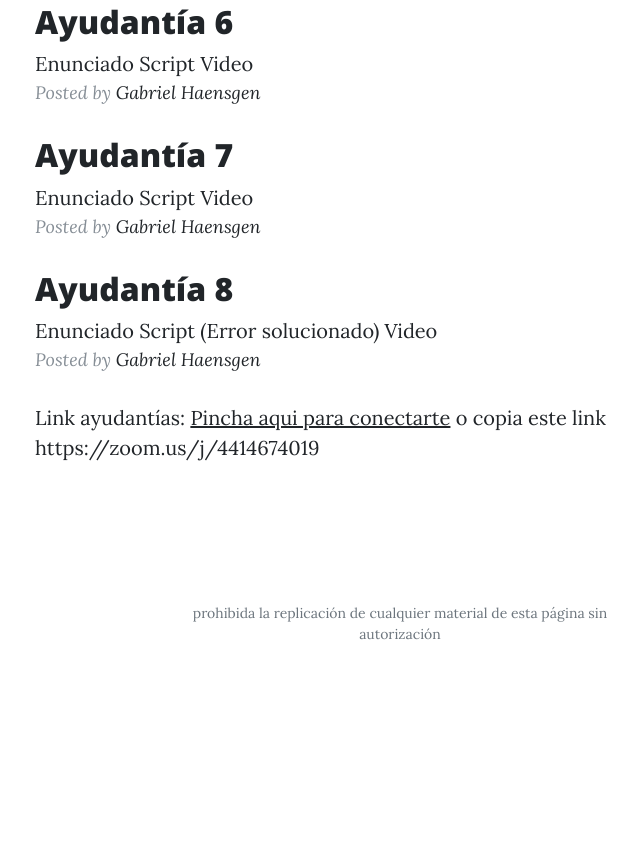
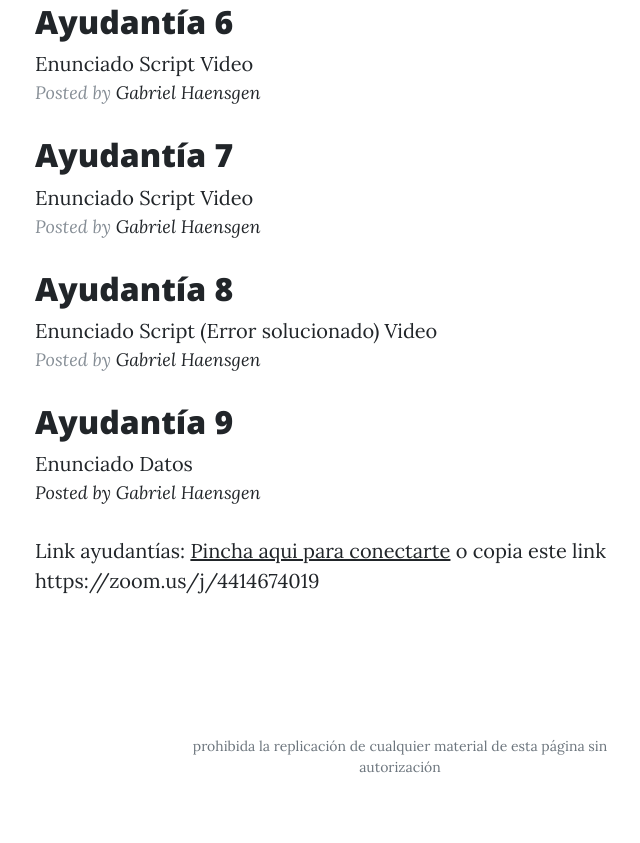
Before and after one commit to Haensgen/programacion, a website: page index.html in a window 1280 px wide. Shown: the part 1273-2116 px from the top of the page, without its empty margins (240-880 px from the left). Before the commit the page ends 1983 px from the top, so only its background shows below. Drawn offline with nearby package versions, Linux system fonts and the light colour scheme.

Commit message:
Update index.html

```diff
--- a/index.html
+++ b/index.html
@@ -138,6 +138,17 @@
          <p class="post-meta">Posted by
             <a href="https://haensgen.github.io">Gabriel Haensgen</a>
 
+           <h2 class="post-title">
+             Ayudantía 9
+            </h2>
+             <a href='ayudantia1/ayudantia9.pdf'>Enunciado</a>
+             <a href='ayudantia1/wbData3.rds'>Datos</a>
+             <a href='ayudantia1/ayudantia8.R'></a>
+             <a href='https://youtu.be/309WhFpemPY'</a>
+
+         <p class="post-meta">Posted by
+            <a href="https://haensgen.github.io">Gabriel Haensgen</a>
+
 
 
 
```
